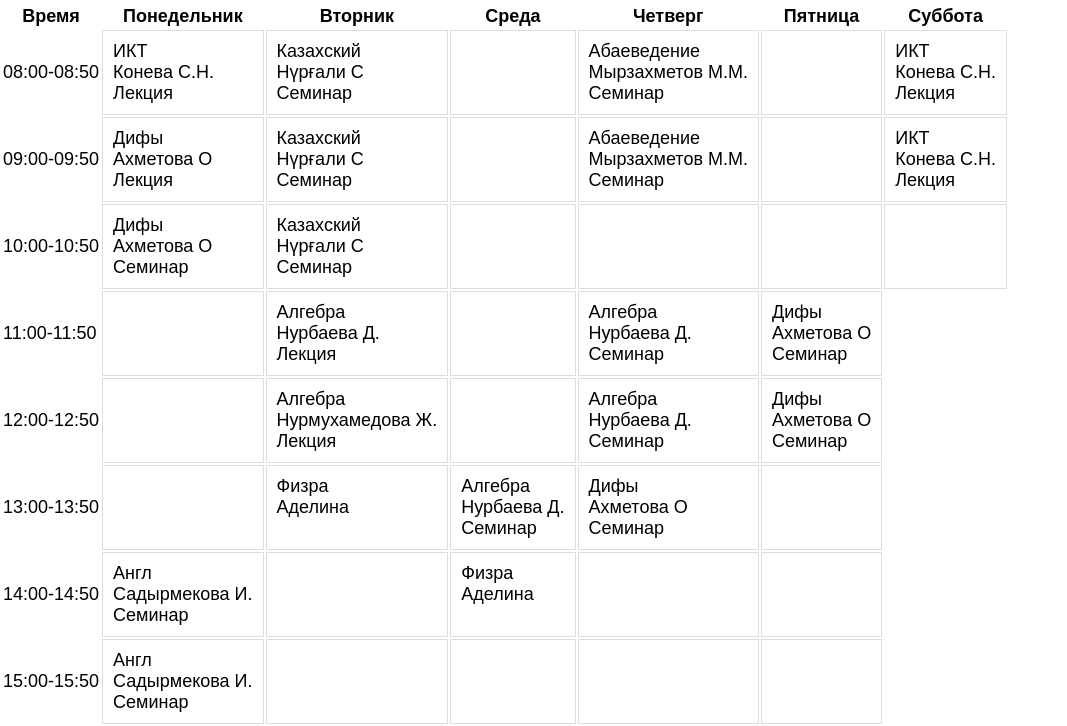
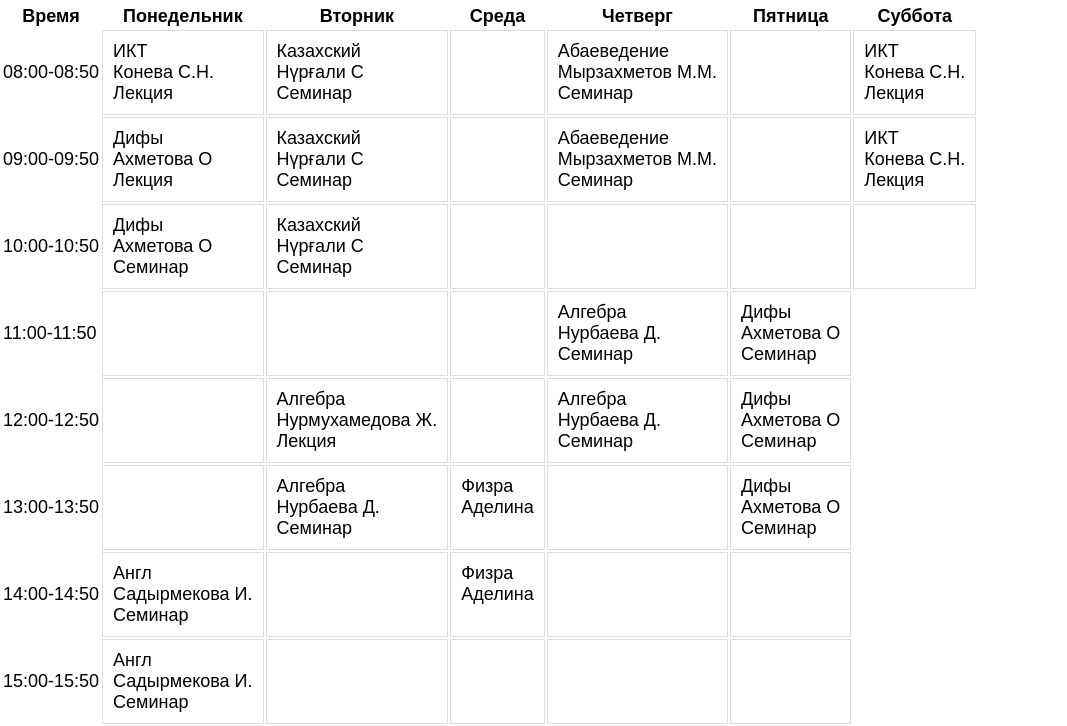
Before and after one commit to munnificent/shcedule.github.io, a plain HTML site: page schedule.html in a window 1280 px wide. Shown: the part 108-834 px from the top of the page, without its empty margins (0-1067 px from the left). Drawn offline with Linux system fonts and the light colour scheme.

Commit message:
Update schedule.html

```diff
--- a/schedule.html
+++ b/schedule.html
@@ -52,7 +52,7 @@
     <tr>
       <td>11:00-11:50</td>
       <td class="cell">&nbsp;<br>&nbsp;<br>&nbsp;</td>
-      <td class="cell">Алгебра<br>Нурбаева Д.<br>Лекция</td>
+      <td class="cell">&nbsp;<br>&nbsp;<br>&nbsp;</td>
       <td class="cell">&nbsp;<br>&nbsp;<br>&nbsp;</td>
       <td class="cell">Алгебра<br>Нурбаева Д.<br>Семинар</td>
       <td class="cell">Дифы<br>Ахметова О <br>Семинар</td>
@@ -68,10 +68,10 @@
     <tr>
       <td>13:00-13:50</td>
       <td class="cell">&nbsp;<br>&nbsp;<br>&nbsp;</td>
+      <td class="cell">Алгебра<br>Нурбаева Д.<br>Семинар</td>
       <td class="cell">Физра<br>Аделина<br>&nbsp;</td>
-      <td class="cell">Алгебра<br>Нурбаева Д.<br>Семинар</td>
+      <td class="cell">&nbsp;<br>&nbsp;<br>&nbsp;</td>
       <td class="cell">Дифы<br>Ахметова О <br>Семинар</td>
-      <td class="cell">&nbsp;<br>&nbsp;<br>&nbsp;</td>
     </tr>
     <tr>
       <td>14:00-14:50</td>
```
